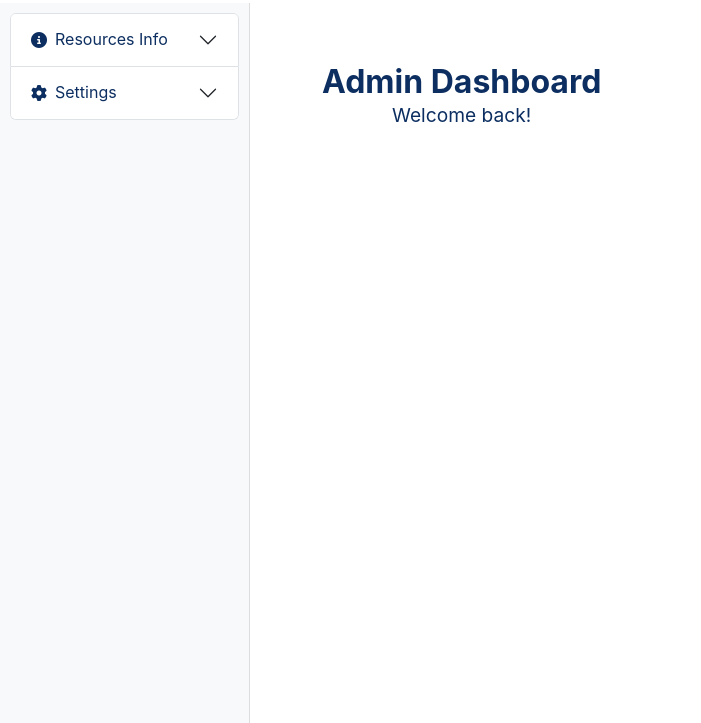
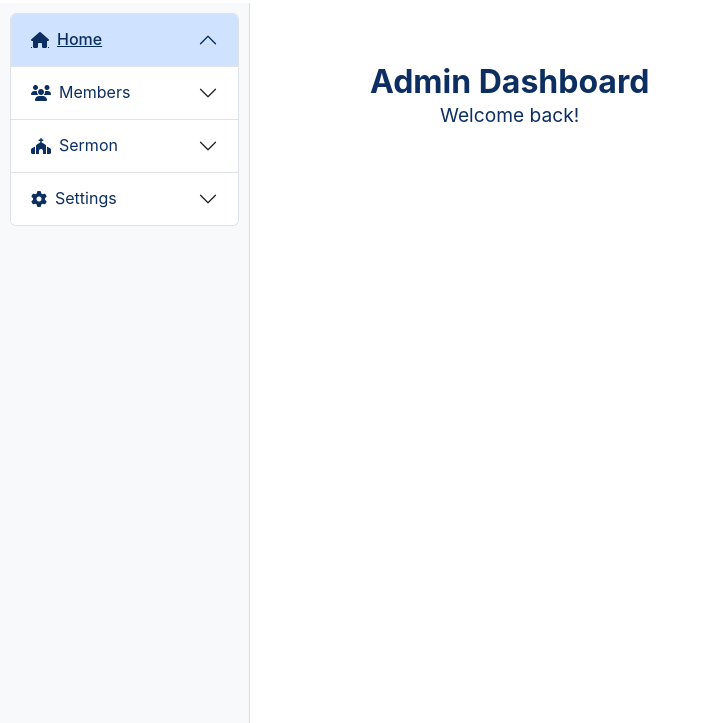
Before and after one commit to EmmanuelDanso1/abc_site, a Flask app: page /admin/dashboard in a window 1280 px wide. Shown: the part 77-800 px from the top of the page, without its empty margins (0-701 px from the left). Run offline with Flask 3, Linux system fonts and the light colour scheme; the visitor is signed in with stand-in values (Sample User, id 1); data comes from the database, SQL or seed files in the repository; some libraries are stand-ins or nearby versions.

Commit message:
set up the admin dashboard and profile pic settings

```diff
--- a/adom_baptist/__init__.py
+++ b/adom_baptist/__init__.py
@@ -3,15 +3,22 @@ from dotenv import load_dotenv
 from flask_login import LoginManager
 from adom_baptist.models import Admin
 import os
+from flask_bcrypt import Bcrypt
+from itsdangerous import URLSafeTimedSerializer
 from extensions import db, migrate, mail
+from flask_wtf import CSRFProtect
 
 # Load environment variables
 load_dotenv()
-
+csrf = CSRFProtect()
 login_manager = LoginManager()
+# Optional: serializer instance for password reset
+serializer = URLSafeTimedSerializer(os.getenv("SECRET_KEY"))
 def create_app():
     app = Flask(__name__)
 
+    # csrf token
+    csrf.init_app(app)
     # mail config
     app.config['MAIL_SERVER'] = 'smtp.gmail.com'
     app.config['MAIL_PORT'] = 587
@@ -20,6 +27,8 @@ def create_app():
     app.config['MAIL_PASSWORD'] = os.getenv('MAIL_PASSWORD')
     app.config['MAIL_DEFAULT_SENDER'] = os.getenv('MAIL_DEFAULT_SENDER')
     app.config['SQLALCHEMY_DATABASE_URI'] = os.getenv('DATABASE_URL')
+    app.config['UPLOAD_FOLDER'] = os.path.join('static', 'uploads')
+    app.config['MAX_CONTENT_LENGTH'] = 5 * 1024 * 1024  # 5MB max
 
     # Load config
     app.config.from_object('config.Config')
--- a/adom_baptist/routes/admin_routes.py
+++ b/adom_baptist/routes/admin_routes.py
@@ -71,3 +71,8 @@ def delete_admin_profile_pic():
         flash('Profile picture deleted.', 'info')
 
     return redirect(url_for('admin.admin_dashboard'))
+
+@admin_bp.route('/settings', methods=['GET'])
+@login_required
+def settings():
+    return render_template('admin/settings.html')
--- a/adom_baptist/templates/admin/admin_dashboard.html
+++ b/adom_baptist/templates/admin/admin_dashboard.html
@@ -147,7 +147,7 @@
             {% endif %}
             <small>{{ current_user.username }}</small>
           </div>
-          <a class="btn btn-danger" href="#">Logout</a>
+          <a class="btn btn-danger" href="{{ url_for('auth.logout')}}">Logout</a>
         </li>
         {% else %}
           <li class="nav-item"><a class="nav-link" href="{{ url_for('main.home') }}">Home</a></li>
@@ -167,7 +167,7 @@
 
   <main id="mainContent">
     <div class="dashboard-banner">
-      <div class="container-fluid d-flex justify-content-between align-items-center">
+      <div class="container-fluid d-flex justify-content-between align-items-center ms-5">
         <div>
           <h2 class="dashboard-title text-center">Admin Dashboard</h2>
           <p class="dashboard-subtitle text-center">Welcome back!</p>
--- a/adom_baptist/templates/admin/sidebar.html
+++ b/adom_baptist/templates/admin/sidebar.html
@@ -1,26 +1,67 @@
-<style>/* icons and text change */
+<style>
+  /* Style icons and text in sidebar */
   #sidebar .accordion-button span,
-  #sidebar .accordion-button i {
-  color: #0C2E60 !important;
-  }</style>
+  #sidebar .accordion-button i,
+  #sidebar .nav-link i,
+  #sidebar .nav-link span {
+    color: #0C2E60 !important;
+  }
+</style>
+
 <nav id="sidebar">
   <div class="accordion" id="adminAccordion">
-    <!-- Info admin + sidebar -->
+
+    <!-- Home (no dropdown) -->
     <div class="accordion-item">
-      <h2 class="accordion-header" id="infoHeading">
-        <button class="accordion-button collapsed" type="button" data-bs-toggle="collapse" data-bs-target="#infoCollapse" aria-expanded="false" aria-controls="infoCollapse">
-          <i class="fas fa-info-circle me-2"></i> <span>Resources Info</span>
+      <h2 class="accordion-header" id="homeHeading">
+        <a class="accordion-button" href="{{ url_for('admin.admin_dashboard') }}">
+          <i class="fas fa-home me-2"></i> <span>Home</span>
+        </a>
+      </h2>
+    </div>
+
+    <!-- Members -->
+    <div class="accordion-item">
+      <h2 class="accordion-header" id="memberHeading">
+        <button class="accordion-button collapsed" type="button" data-bs-toggle="collapse" data-bs-target="#memberCollapse" aria-expanded="false" aria-controls="memberCollapse">
+          <i class="fas fa-users me-2"></i> <span>Members</span>
         </button>
       </h2>
-      <div id="infoCollapse" class="accordion-collapse collapse" aria-labelledby="infoHeading" data-bs-parent="#adminAccordion">
+      <div id="memberCollapse" class="accordion-collapse collapse" aria-labelledby="memberHeading" data-bs-parent="#adminAccordion">
         <div class="accordion-body px-0">
           <ul class="nav flex-column">
-            <li class="nav-item"><a class="nav-link" href="#"><i class="fas fa-upload"></i> <span>Upload Info</span></a></li>
-            <li class="nav-item"><a class="nav-link" href="#"><i class="fas fa-cogs"></i> <span>Manage Info</span></a></li>
+            <li class="nav-item">
+              <a class="nav-link" href="#"><i class="fas fa-user-plus me-2"></i> <span>Upload Member</span></a>
+            </li>
+            <li class="nav-item">
+              <a class="nav-link" href="#"><i class="fas fa-users-cog me-2"></i> <span>Manage Member</span></a>
+            </li>
           </ul>
         </div>
       </div>
     </div>
+
+    <!-- Sermon -->
+    <div class="accordion-item">
+      <h2 class="accordion-header" id="sermonHeading">
+        <button class="accordion-button collapsed" type="button" data-bs-toggle="collapse" data-bs-target="#sermonCollapse" aria-expanded="false" aria-controls="sermonCollapse">
+          <i class="fas fa-church me-2"></i> <span>Sermon</span>
+        </button>
+      </h2>
+      <div id="sermonCollapse" class="accordion-collapse collapse" aria-labelledby="sermonHeading" data-bs-parent="#adminAccordion">
+        <div class="accordion-body px-0">
+          <ul class="nav flex-column">
+            <li class="nav-item">
+              <a class="nav-link" href="#"><i class="fas fa-upload me-2"></i> <span>Upload Sermon</span></a>
+            </li>
+            <li class="nav-item">
+              <a class="nav-link" href="#"><i class="fas fa-edit me-2"></i> <span>Manage Sermon</span></a>
+            </li>
+          </ul>
+        </div>
+      </div>
+    </div>
+
     <!-- Settings -->
     <div class="accordion-item">
       <h2 class="accordion-header" id="settingsHeading">
@@ -31,7 +72,9 @@
       <div id="settingsCollapse" class="accordion-collapse collapse" aria-labelledby="settingsHeading" data-bs-parent="#adminAccordion">
         <div class="accordion-body px-0">
           <ul class="nav flex-column">
-            <li class="nav-item"><a class="nav-link" href="#"><i class="fas fa-cog"></i> <span>Settings</span></a></li>
+            <li class="nav-item">
+              <a class="nav-link" href="{{ url_for('admin.settings') }}"><i class="fas fa-tools me-2"></i> <span>Settings</span></a>
+            </li>
           </ul>
         </div>
       </div>
```
Also changed, not shown: adom_baptist/templates/admin/settings.html (added, +53 -0 lines).
